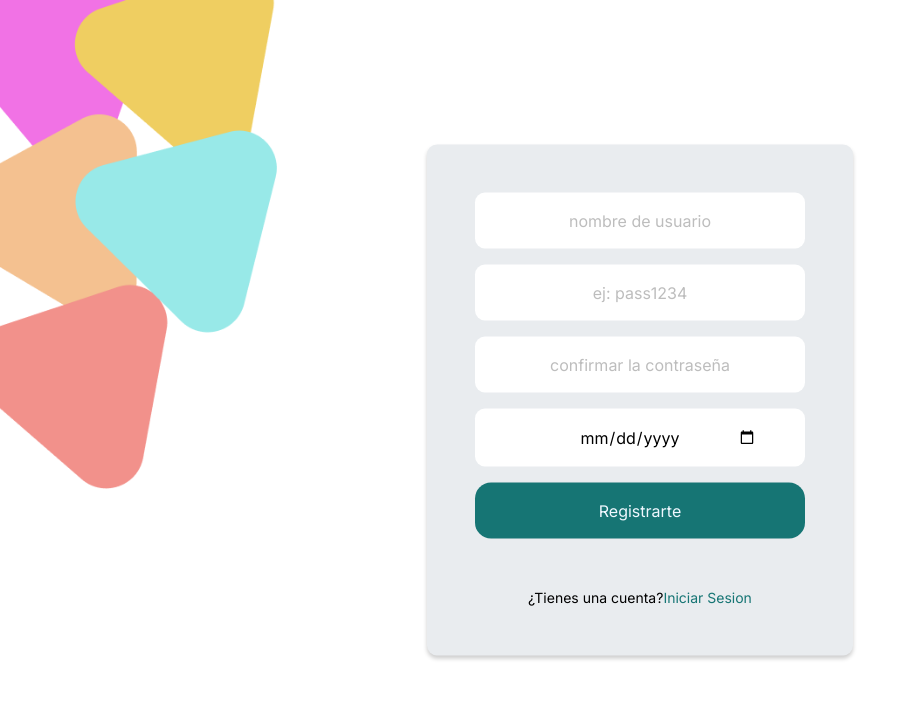
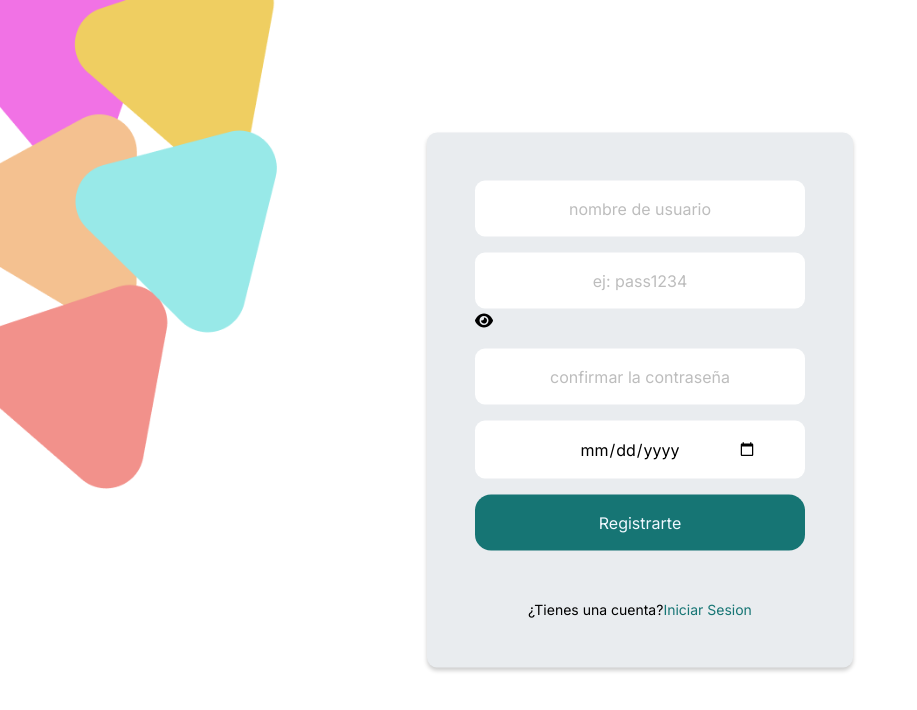
Before and after one commit to EmilianoChavezDev/readme-frontend, a Next.js app: page /auth/registrarse in a window 1280 px wide. Shown: the top 710 px of the page, without its empty margins (0-917 px from the left). Built offline with nearby package versions, Linux system fonts and the light colour scheme.

Commit message:
haciendo funcionalidad para que el usuario pueda ver la contrasenha

```diff
--- a/package.json
+++ b/package.json
@@ -9,6 +9,9 @@
     "lint": "next lint"
   },
   "dependencies": {
+    "@fortawesome/fontawesome-free": "^6.5.1",
+    "@fortawesome/free-solid-svg-icons": "^6.5.1",
+    "@fortawesome/react-fontawesome": "^0.2.0",
     "@material-tailwind/react": "^2.1.9",
     "axios": "^1.6.7",
     "moment": "^2.30.1",
--- a/src/app/auth/registrarse/page.jsx
+++ b/src/app/auth/registrarse/page.jsx
@@ -7,6 +7,8 @@ import { useForm } from "react-hook-form";
 import useAuth from "@/hooks/useAuth";
 import { useUser } from "@/contexts/UserProvider";
 import moment from "moment";
+import { FontAwesomeIcon } from "@fortawesome/react-fontawesome";
+import { faEye, faEyeSlash } from "@fortawesome/free-solid-svg-icons";
 
 const defaultValues = {
   username: "",
@@ -78,6 +80,12 @@ const page = () => {
     registro(formData);
   };
 
+  const [mostrarContrasenha, setMostrarContraseña] = useState(false);
+
+  const handleMostrarContrasenha = () => {
+    setMostrarContraseña(!mostrarContrasenha);
+  };
+
   return (
     <div className={styles.content}>
       <div className={styles.content_image}>
@@ -122,16 +130,25 @@ const page = () => {
               />
             </div>
 
-            <div>
+            <div className={styles.input_contrasenha}>
               <input
-                type="password"
+                type={mostrarContrasenha ? "text" : "password"}
+                id="contrasenha"
                 placeholder="ej: pass1234"
                 {...register("password", {
                   required: "Debe ingresar su contraseña",
                 })}
                 onBlur={() => trigger("password")}
               />
+              <FontAwesomeIcon
+                icon={mostrarContrasenha ? faEyeSlash : faEye}
+                id="ojo"
+                className="fa fa-eye specific-icon-class"
+                aria-hidden="true"
+                onClick={handleMostrarContrasenha}
+              />
             </div>
+
             <div>
               <input
                 type="password"
--- a/src/app/auth/registrarse/styles/Registrarse.module.css
+++ b/src/app/auth/registrarse/styles/Registrarse.module.css
@@ -113,3 +113,28 @@
 .content_button a:hover {
   text-decoration: underline;
 }
+.input_contrasenha {
+  position: relative;
+  width: 300px;
+}
+
+#contrasenha {
+  padding-right: 35px;
+  width: calc(100% - 35px);
+  border: 1px solid #ccc;
+  border-radius: 4px;
+  height: 40px;
+}
+
+#ojo {
+  position: absolute;
+  top: 50%;
+  transform: translateY(-50%);
+  right: 0;
+  cursor: pointer;
+  color: #ccc;
+}
+
+#ojo:focus {
+  color: #000;
+}
```
Also changed, not shown: 1 other file (tests, documents, lock files or other folders).
